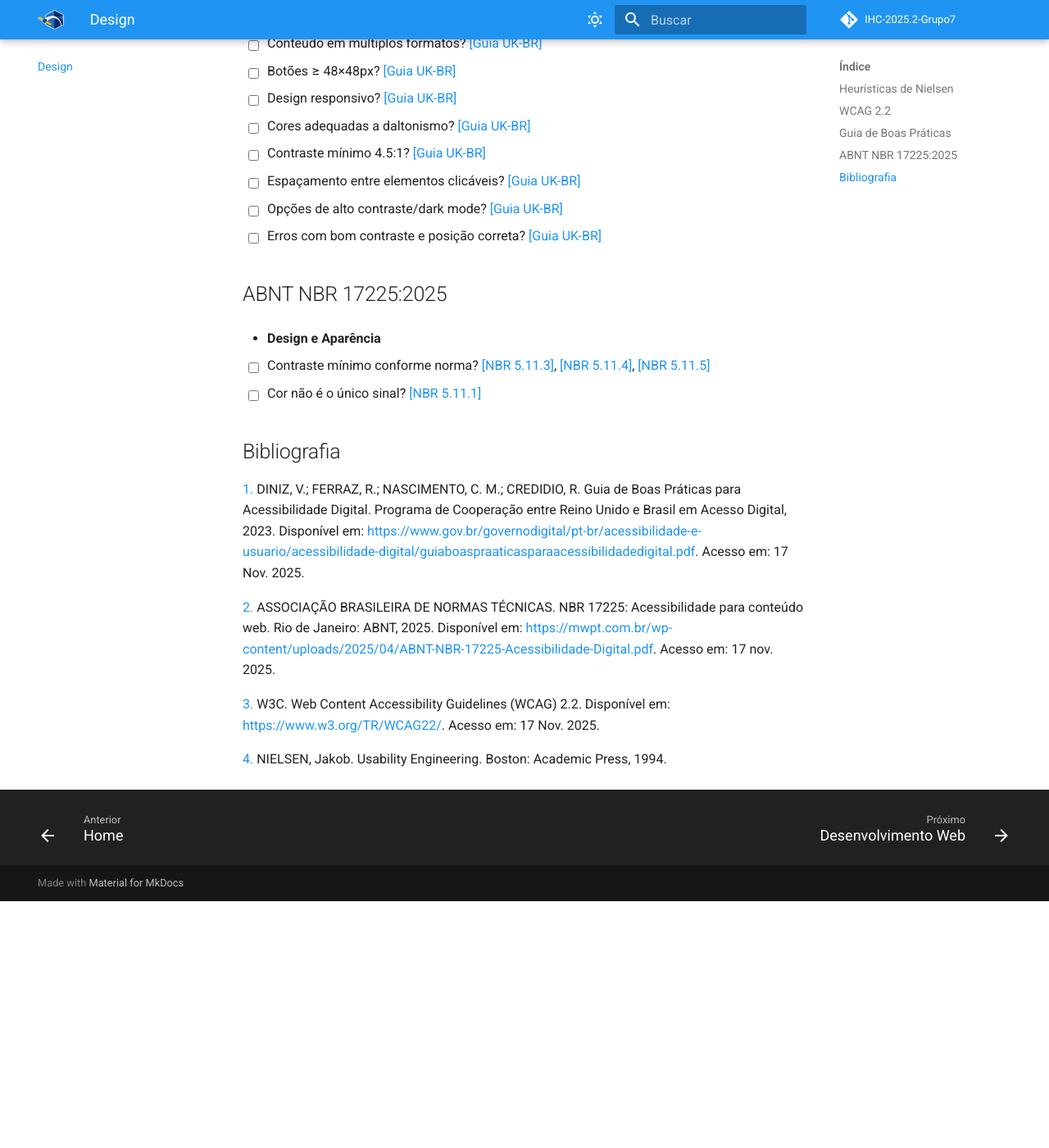
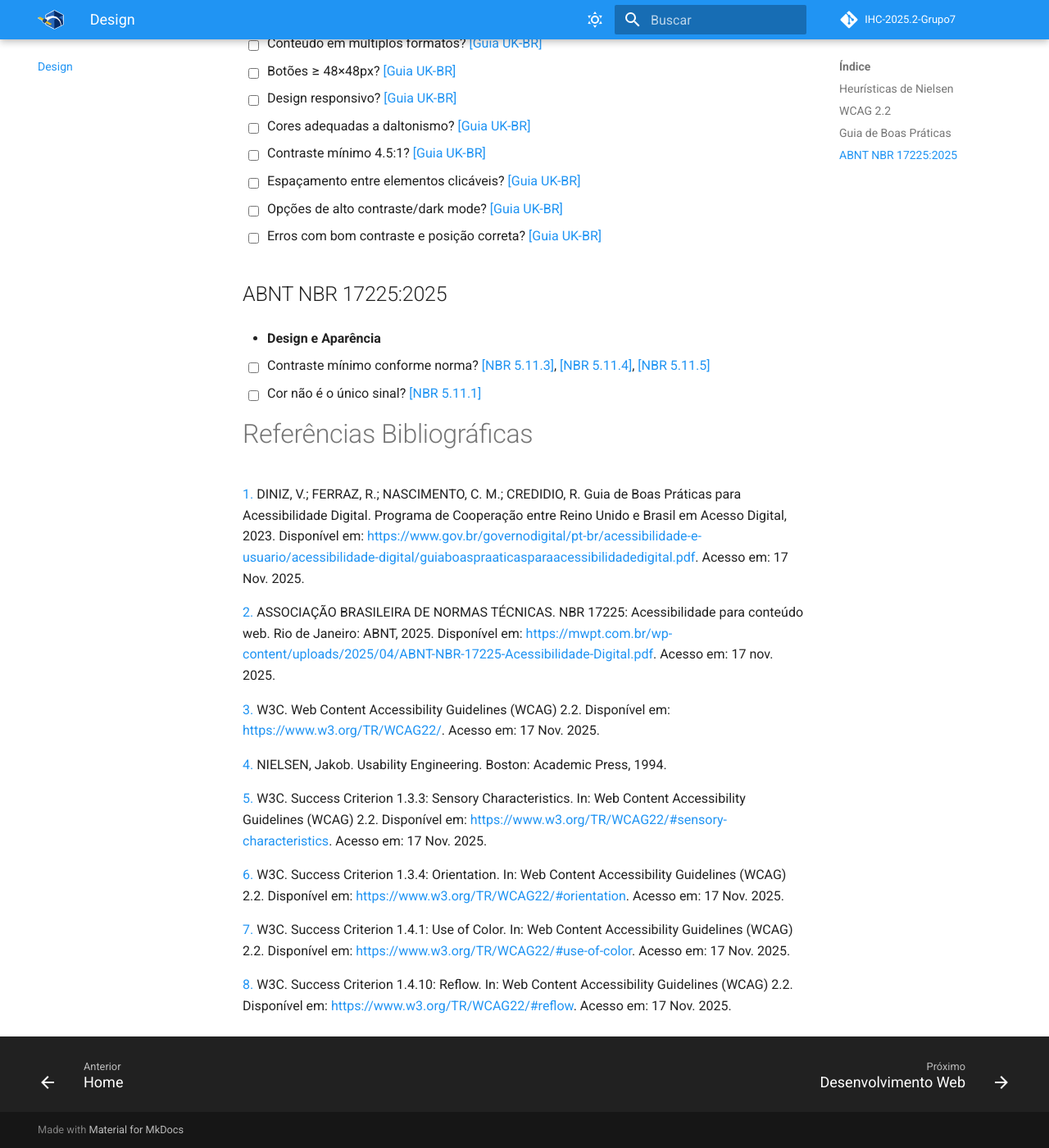
Before and after one commit to UnB-IHC/IHC-2025.2-Grupo7, an MkDocs documentation site: the page built from docs/projeto/design.md, in a window 1280 px wide and 1400 px high, scrolled down 1454 px. Shown: the whole window at 82% size. Built offline with MkDocs 1.6.1 and Material for MkDocs 9.7.7, drawn with Linux system fonts in a browser that asks for light colours; comment, search, counter and statistics services are not loaded; before the commit the page ends 2553 px from its top, so only the background shows below that.

Commit message:
Atualizando

```diff
--- a/docs/projeto/design.md
+++ b/docs/projeto/design.md
@@ -47,7 +47,8 @@ Este guia consolida diretrizes essenciais de Design (UI/UX) para assegurar que a
 - [ ] Contraste mínimo conforme norma? [[NBR 5.11.3]](https://mwpt.com.br/wp-content/uploads/2025/04/ABNT-NBR-17225-Acessibilidade-Digital.pdf), [[NBR 5.11.4]](https://mwpt.com.br/wp-content/uploads/2025/04/ABNT-NBR-17225-Acessibilidade-Digital.pdf), [[NBR 5.11.5]](https://mwpt.com.br/wp-content/uploads/2025/04/ABNT-NBR-17225-Acessibilidade-Digital.pdf)
 - [ ] Cor não é o único sinal? [[NBR 5.11.1]](https://mwpt.com.br/wp-content/uploads/2025/04/ABNT-NBR-17225-Acessibilidade-Digital.pdf)
 
-## Bibliografia
+
+# Referências Bibliográficas
 
 <a id="FRM1" href="#anchor_1">1.</a> DINIZ, V.; FERRAZ, R.; NASCIMENTO, C. M.; CREDIDIO, R. Guia de Boas Práticas para Acessibilidade Digital. Programa de Cooperação entre Reino Unido e Brasil em Acesso Digital, 2023. Disponível em: [https://www.gov.br/governodigital/pt-br/acessibilidade-e-usuario/acessibilidade-digital/guiaboaspraaticasparaacessibilidadedigital.pdf](https://www.gov.br/governodigital/pt-br/acessibilidade-e-usuario/acessibilidade-digital/guiaboaspraaticasparaacessibilidadedigital.pdf). Acesso em: 17 Nov. 2025.
 
@@ -56,3 +57,11 @@ Este guia consolida diretrizes essenciais de Design (UI/UX) para assegurar que a
 <a id="FRM2" href="#anchor_2">3.</a> W3C. Web Content Accessibility Guidelines (WCAG) 2.2. Disponível em: [https://www.w3.org/TR/WCAG22/](https://www.w3.org/TR/WCAG22/). Acesso em: 17 Nov. 2025.
 
 <a id="FRM2" href="#anchor_2">4.</a> NIELSEN, Jakob. Usability Engineering. Boston: Academic Press, 1994.
+
+<a id="ref16" href="#anchor_16">5.</a> W3C. Success Criterion 1.3.3: Sensory Characteristics. In: Web Content Accessibility Guidelines (WCAG) 2.2. Disponível em: [https://www.w3.org/TR/WCAG22/#sensory-characteristics](https://www.w3.org/TR/WCAG22/#sensory-characteristics). Acesso em: 17 Nov. 2025.
+
+<a id="ref17" href="#anchor_17">6.</a> W3C. Success Criterion 1.3.4: Orientation. In: Web Content Accessibility Guidelines (WCAG) 2.2. Disponível em: [https://www.w3.org/TR/WCAG22/#orientation](https://www.w3.org/TR/WCAG22/#orientation). Acesso em: 17 Nov. 2025.
+
+<a id="ref18" href="#anchor_18">7.</a> W3C. Success Criterion 1.4.1: Use of Color. In: Web Content Accessibility Guidelines (WCAG) 2.2. Disponível em: [https://www.w3.org/TR/WCAG22/#use-of-color](https://www.w3.org/TR/WCAG22/#use-of-color). Acesso em: 17 Nov. 2025.
+
+<a id="ref19" href="#anchor_19">8.</a> W3C. Success Criterion 1.4.10: Reflow. In: Web Content Accessibility Guidelines (WCAG) 2.2. Disponível em: [https://www.w3.org/TR/WCAG22/#reflow](https://www.w3.org/TR/WCAG22/#reflow). Acesso em: 17 Nov. 2025.
```
